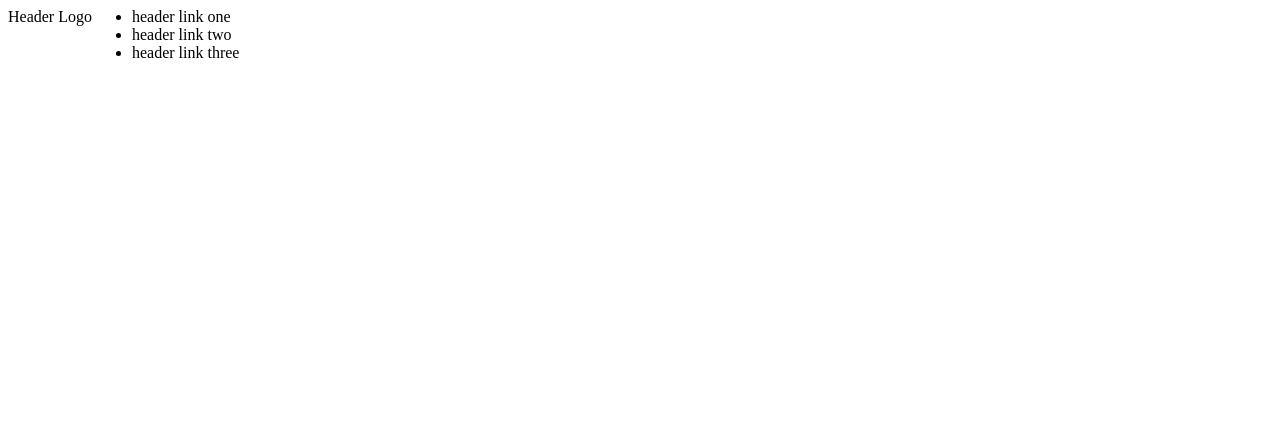
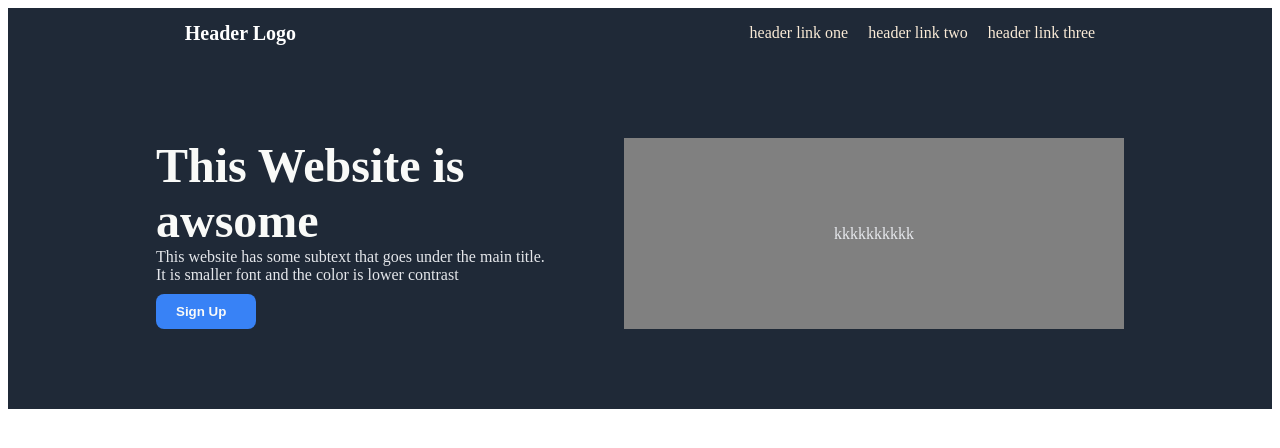
Before and after one commit to Zero-void8888888/Project-Landing-Page, a plain HTML site: page lp.html in a window 1280 px wide. Drawn offline with Linux system fonts and the light colour scheme.

Commit message:
added the second section of the weppage

```diff
--- a/lp.css
+++ b/lp.css
@@ -1,8 +1,89 @@
 .header{
     display: flex;
+    background-color: #1f2937;
+    justify-content: space-around;
 
 }
 
+.logo{
+     color:white;
+     font-size: 20px;
+     font-weight: 900;
+     display: flex;
+     align-items: center;
+     margin-right: 60px;
+
+}
+
+
 .links{
-    margin:0;
+
+    display: flex;
+    gap: 20px;
+    list-style-type: none;
+
 }
+
+a{
+    text-decoration: none;
+    color: antiquewhite;
+
+}
+
+.mid{
+    display: flex;
+    background-color: #1f2937;
+    padding: 80px;
+    justify-content: space-evenly;
+
+}
+
+
+.mid-s1{
+
+    width: 400px;
+    align-self: center;
+}
+
+
+.s-header{
+    font-size: 48px;
+    font-weight: 700;
+    color:#F9FAF8;
+
+
+}
+
+.s-bodytext{
+    font: size 18px;
+    color: #e5e7eb;
+}
+
+button{
+
+    display: flex;
+    padding: 10px;
+    padding-left: 20px;
+    padding-right: 30px;
+    background-color: #3882F6;
+    color: #F9FAF8;
+    border-radius: 8px;
+    margin-top: 10px;
+    border: none;
+
+    text-align: center;
+}
+
+
+
+
+.solo{
+    background-color:grey;
+    display: flex;
+    justify-content: center;
+    align-items: center;
+    color:#e5e7eb;
+    width: 500px;
+    margin: 0;
+
+}
--- a/lp.html
+++ b/lp.html
@@ -8,12 +8,26 @@
 <body>
 
 <div class="header">
-    <div class="logo">Header Logo</div>
+    <div class="logo"><strong>Header Logo</strong></div>
     <ul class="links">
-        <li> header link one</li>
-        <li> header link two</li>
-        <li> header link three</li>
+        <li> <a href="#">header link one</a></li>
+        <li><a href="#"> header link two</a></li>
+        <li><a href="#">header link three</a></li>
     </ul>
+</div>
+<div class="mid">
+    <div class = "mid-s1">
+       <div class="s-header">This Website is awsome</div>
+       <div class="s-bodytext">This website has some subtext that goes under the main title. It is smaller font and the color is lower contrast</div>
+       <button><strong>Sign Up</strong></button>
+
+    </div>
+    <div class="solo"> kkkkkkkkkk </div>
+
+
+
+
+
 </div>
 
 
```
